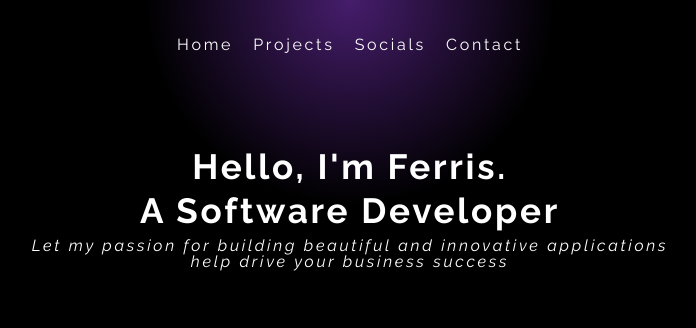
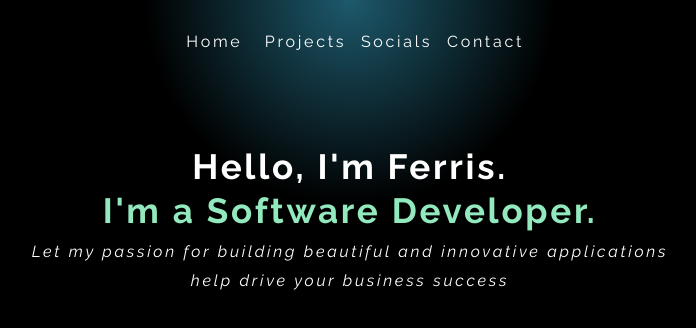
Before and after one commit to FerrisChang/portfolio-two, a React (Vite) app in the folder Front-end/: page / in a window 1280 px wide. Shown: the top 328 px of the page, without its empty margins (290-986 px from the left). Built offline with nearby package versions, Linux system fonts and the light colour scheme.

Commit message:
color change

```diff
--- a/Front-end/src/components/Nav/Nav.css
+++ b/Front-end/src/components/Nav/Nav.css
@@ -2,19 +2,19 @@
   position: fixed;
   top: 0;
   justify-content: center;
-  max-width: 360px;
+  max-width: 22.5rem;
   border-radius: 30px;
-  margin: 15px;
+  margin: 0.938rem;
+  padding: 0.313rem;
 }
 
 .Nav-btn {
-  height: 40px;
-  width: 100px;
+  height: 2.5rem;
+  width: 6.25rem;
   border-radius: 30px;
   justify-content: center;
   align-items: center;
-  margin: 5px;
-  padding: 5px;
+  padding: 0.125rem 0.375rem;
 }
 .Nav-btn:hover {
   background-color: #a1a1a1e7;
--- a/Front-end/src/pages/Home.css
+++ b/Front-end/src/pages/Home.css
@@ -2,11 +2,11 @@
   height: 100vh;
   width: 100vw;
   justify-content: center;
-  background: rgb(70,29,108);
-  background: -moz-radial-gradient(center top, circle, rgba(70,29,108,1) 0%, rgba(0,0,0,1) 20%);
-  background: -webkit-radial-gradient(center top, circle, rgba(70,29,108,1) 0%, rgba(0,0,0,1) 20%);
-  background: radial-gradient(circle at circle, rgba(70,29,108,1) 0%, rgba(0,0,0,1) 20%);
-  filter: progid:DXImageTransform.Microsoft.gradient(startColorstr="#461d6c",endColorstr="#000000",GradientType=1);
+  background: rgb(29,89,108);
+  background: -moz-radial-gradient(center top, circle, rgba(29,89,108,1) 0%, rgba(0,0,0,1) 20%);
+  background: -webkit-radial-gradient(center top, circle, rgba(29,89,108,1) 0%, rgba(0,0,0,1) 20%);
+  background: radial-gradient(circle at circle, rgba(29,89,108,1) 0%, rgba(0,0,0,1) 20%);
+  filter: progid:DXImageTransform.Microsoft.gradient(startColorstr="#1d596c",endColorstr="#000000",GradientType=1);
 }
 
 #home-info-container {
@@ -17,8 +17,13 @@
 
 #home-support-align {
   text-align: center;
+  line-height: 1.8rem;
 }
 
 .home-spacing {
   margin: 0.3rem;
 }
+
+.special-font-color {
+  color: #93e9be;
+}
--- a/Front-end/src/pages/Home.jsx
+++ b/Front-end/src/pages/Home.jsx
@@ -6,7 +6,7 @@ const Home = () => {
     <div id='Home' className='flex-container '>
       <div id='home-info-container' className='flex-container'>
         <h1 className='raleway-bold headings-size home-spacing'>Hello, I'm Ferris.</h1>
-        <h1 className='raleway-bold headings-size home-spacing'>A Software Developer</h1>
+        <h1 className='raleway-bold headings-size home-spacing special-font-color'>I'm a Software Developer.</h1>
         <p id='home-support-align' className='raleway-itl home-spacing'>Let my passion for building beautiful and innovative applications
           <br/>help drive your business success</p>
       </div>
```
